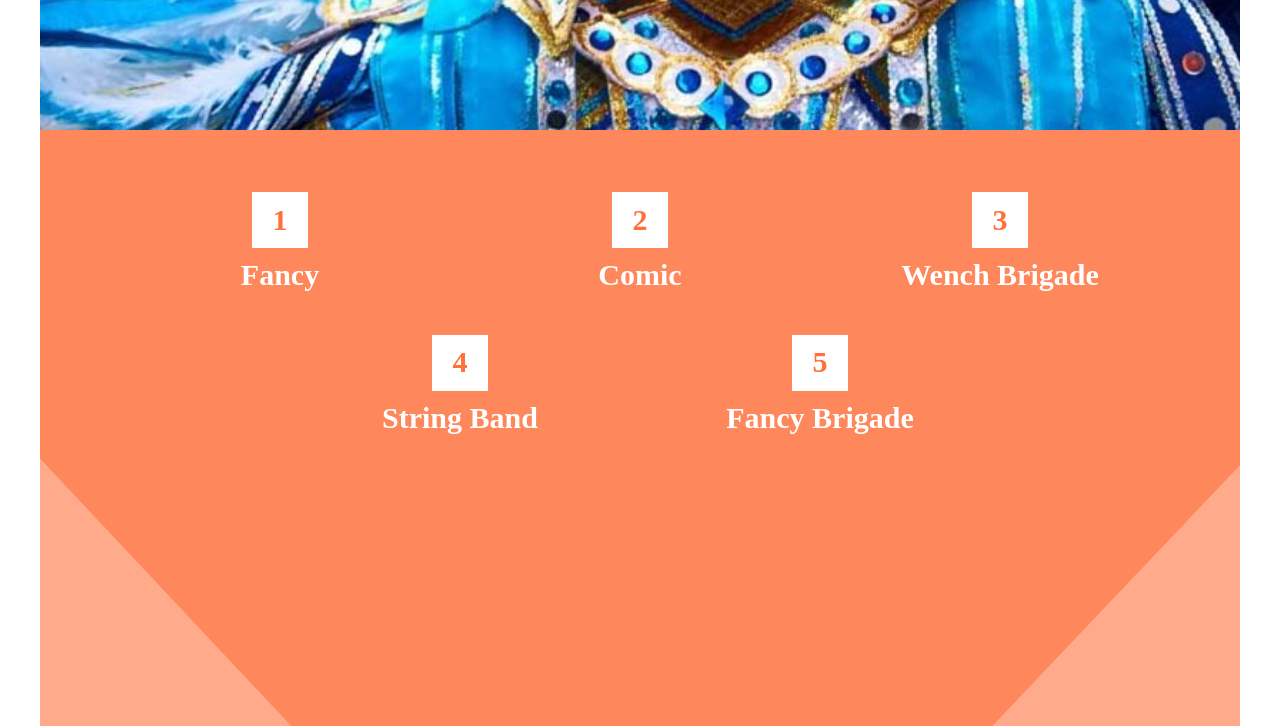
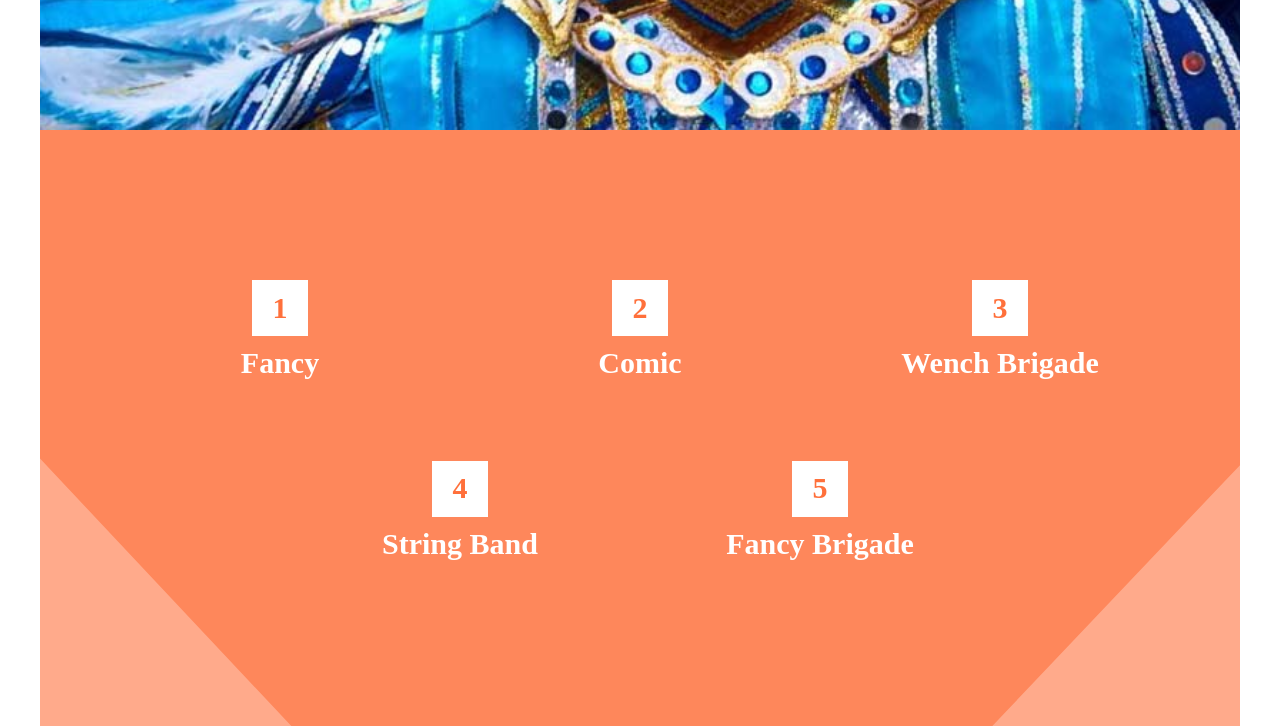
Before and after one commit to adevine104/Web-2-Solo-Project, a plain HTML site: page deploy/index.html in a window 1280 px wide. Shown: the part 2060-2786 px from the top of the page. Drawn offline with nearby package versions, Linux system fonts and the light colour scheme; a web font is replaced by a local one.

Commit message:
final final updates

```diff
--- a/dev/scss/sections/_section-3.scss
+++ b/dev/scss/sections/_section-3.scss
@@ -204,6 +204,14 @@
                     grid-template-columns: repeat(6, 1fr);
                 }
 
+                @include lg{
+                    padding-top: 120px;
+                }
+
+                @include xl{
+                    padding-top: 150px;
+                }
+
                 li {
                     align-items: center;
                     display: flex;
@@ -212,6 +220,14 @@
                     @include md {
                         display: block;
                         text-align: center;
+                    }
+
+                    @include xl{
+                        margin-bottom: 65px;
+                    }
+
+                    @include xl{
+                        margin-bottom: 80px;
                     }
 
                     .number {
--- a/dev/scss/sections/_section-5.scss
+++ b/dev/scss/sections/_section-5.scss
@@ -71,8 +71,9 @@
             }
 
             @include lg{
-                margin-top: 100px;
+                margin-top: 15%;
             }
+
 
             h4{
                 display: inline-block;
@@ -172,6 +173,10 @@
             @include lg{
                 margin: 60px 0px 0px 0;
             }
+
+            @include lg{
+                margin-top: 15%;
+            }
             }
 
         }
```
Also changed, not shown: deploy/css/styles.css.
